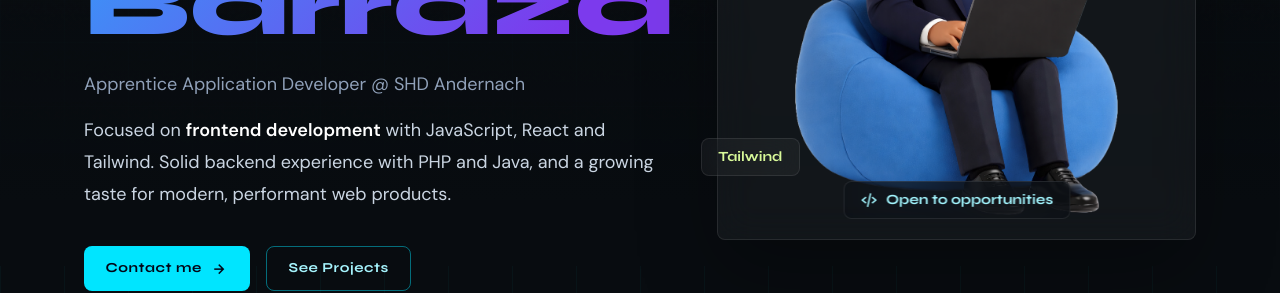
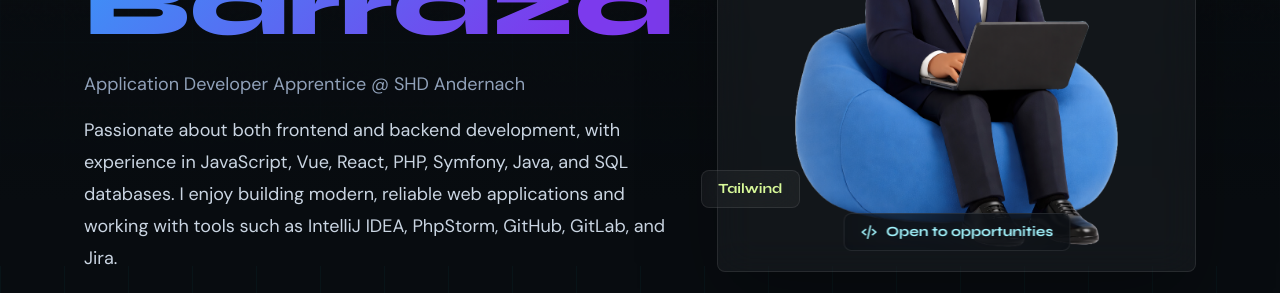
Before and after one commit to BraianBarraza/web-braian-barraza, a React (Vite) app: page / in a window 1280 px wide. Shown: the part 534-827 px from the top of the page. Built offline with nearby package versions, Linux system fonts and the light colour scheme; no server answers; the database is empty.

Commit message:
refactor: update Hero component description and enhance skills overview

```diff
--- a/src/components/Hero.jsx
+++ b/src/components/Hero.jsx
@@ -23,17 +23,15 @@ const Hero = ({ assetsBase, isLight }) => {
           </h1>
 
           <p className="mb-4 text-lg text-slate-400">
-            Apprentice Application Developer @ SHD Andernach
+            Application Developer Apprentice @ SHD Andernach
           </p>
 
           <p className="mb-9 max-w-2xl text-base leading-8 text-slate-300 md:text-lg">
-            Focused on{" "}
-            <strong className="font-semibold text-white">
-              frontend development
-            </strong>{" "}
-            with JavaScript, React and Tailwind. Solid backend experience with
-            PHP and Java, and a growing taste for modern, performant web
-            products.
+            Passionate about both frontend and backend development, with
+            experience in JavaScript, Vue, React, PHP, Symfony, Java, and SQL
+            databases. I enjoy building modern, reliable web applications and
+            working with tools such as IntelliJ IDEA, PhpStorm, GitHub, GitLab,
+            and Jira.
           </p>
 
           <div className="mb-10 flex flex-wrap gap-4">
```
